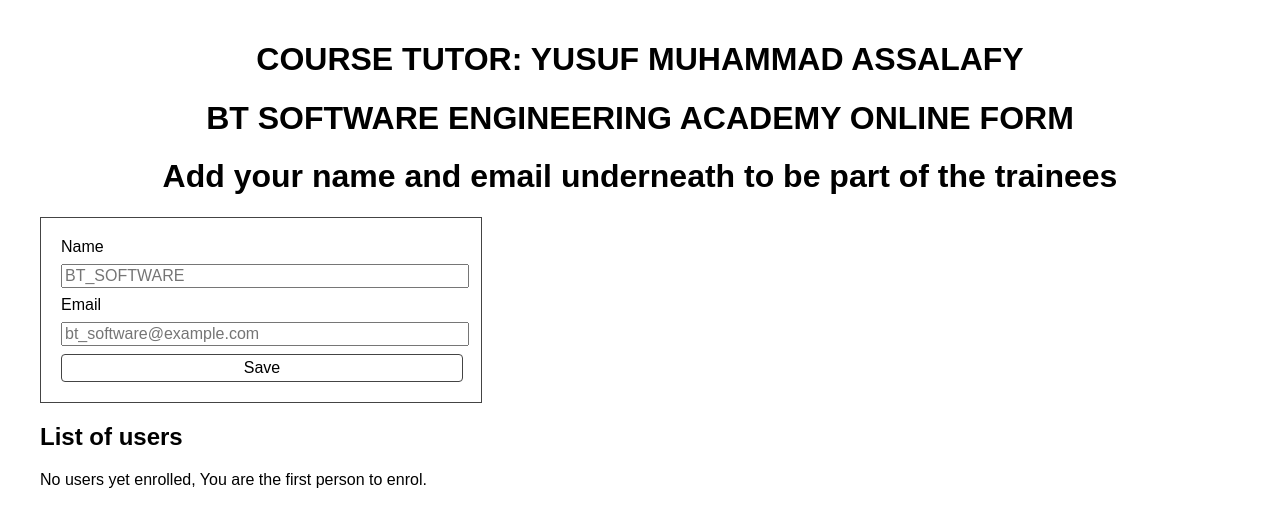
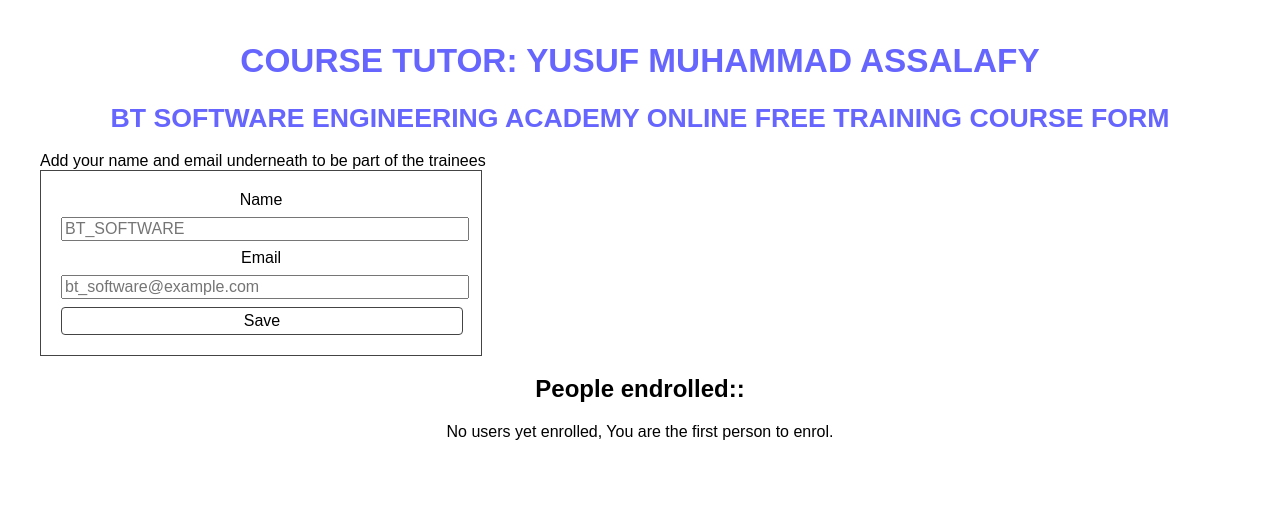
Before and after one commit to Yusuf-Babagana/app, a Flask app: page / in a window 1280 px wide. Shown: the top 527 px of the page. Run offline with Flask 2, Linux system fonts and the light colour scheme.

Commit message:
Update index.html

```diff
--- a/templates/index.html
+++ b/templates/index.html
@@ -1,9 +1,9 @@
 {% extends "layout.html" %}
 
 {% block body %}
-<h1 align = "center", color = "red">COURSE TUTOR: YUSUF MUHAMMAD ASSALAFY</h1>
-<h1 align="center", color="green">BT SOFTWARE ENGINEERING ACADEMY ONLINE FORM</h1>
-  <h1 align = "center">Add your name and email underneath to be part of the trainees</h1>
+<h1 style ="font-size: 25pt; color: #6666ff", align = "center"">COURSE TUTOR: YUSUF MUHAMMAD ASSALAFY</h1>
+<h1 style ="font-size: 20pt; color: #6666ff", align="center", color="green">BT SOFTWARE ENGINEERING ACADEMY ONLINE FREE TRAINING COURSE FORM</h1>
+  <h1style ="font-size: 10pt; color: #6666ff",  align = "center">Add your name and email underneath to be part of the trainees</h1>
   <form action="{{ url_for('user') }}" method="post">
     <label for="name">Name</label>
     <input id="name" type="text" name="name" placeholder="BT_SOFTWARE" required />
@@ -11,7 +11,7 @@
     <input id="email" type="email" name="email" placeholder="bt_software@example.com" required />
     <button type="submit">Save</button>
   </form>
-  <h2>List of users</h2>
+  <h2>People endrolled::</h2>
   {% for u in users %}
     <p>{{ u.name }} -- {{ u.email }}</p>
   {% else %}
```
